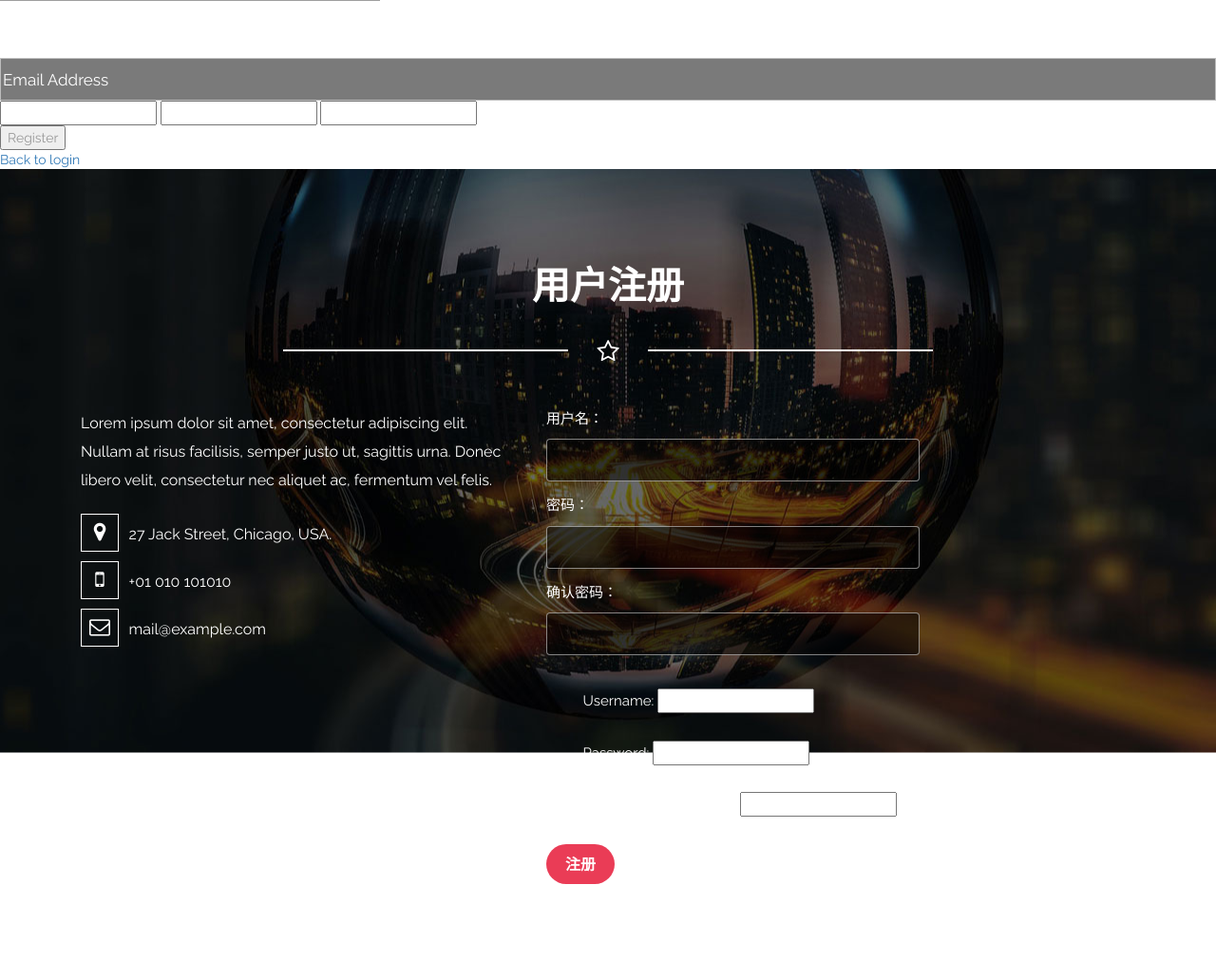
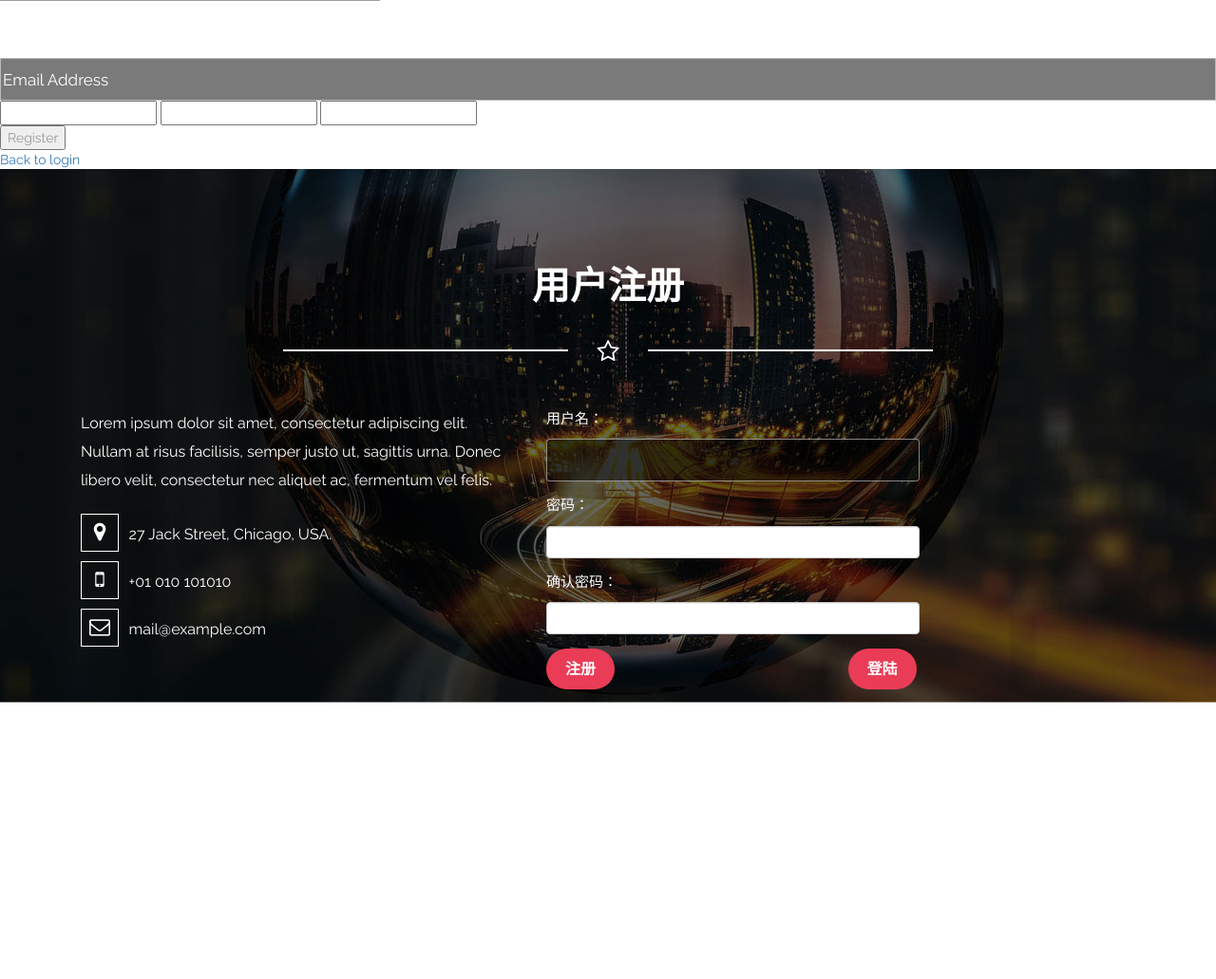
Before and after one commit to SeulYoung/ContractManagement, a Django app: page /registration.html in a window 1280 px wide. Shown: the part 299-1330 px from the top of the page at 95% size. After the commit the page ends 1039 px from the top, so only its background shows below. Run offline with Django 3.2, Linux system fonts and the light colour scheme; some libraries are stand-ins or nearby versions; some web fonts are replaced; grey boxes are pictures that could not be loaded.

Commit message:
界面完善，可以登录认证

```diff
--- a/app/forms.py
+++ b/app/forms.py
@@ -4,8 +4,8 @@ from django.contrib.auth.models import User
 
 class RegistrationForm(forms.Form):
     username = forms.CharField(label='Username', max_length=50)
-    password1 = forms.CharField(label='Password', widget=forms.PasswordInput)
-    password2 = forms.CharField(label='Password Confirmation', widget=forms.PasswordInput)
+    password1 = forms.CharField(label='Password1', widget=forms.PasswordInput)
+    password2 = forms.CharField(label='Password2', widget=forms.PasswordInput)
 
     def clean_username(self):
         username = self.cleaned_data.get('username')
--- a/app/views.py
+++ b/app/views.py
@@ -12,8 +12,6 @@ def landing(request):
 
 
 def login(request):
-    if request.user.is_authenticated:
-        return redirect('/profile.html')
     if request.method == "POST":
         form = LoginForm(request.POST)
         if form.is_valid():
@@ -25,22 +23,21 @@ def login(request):
                     auth.login(request, user)
                     return redirect('/profile.html')
             else:
-                return render(request, 'login.html', {'form': form, 'login_error': '密码错误'})
+                form.add_error('password', '密码错误')
+                return render(request, 'login.html', {'form': form})
     else:
         form = LoginForm()
     return render(request, 'login.html', {'form': form})
 
 
 def registration(request):
-    if request.user.is_authenticated:
-        return redirect('/profile.html')
     if request.method == "POST":
         form = RegistrationForm(request.POST)
         if form.is_valid():
             username = form.cleaned_data['username']
             password = form.cleaned_data['password2']
             User.objects.create_user(username=username, password=password)
-        return redirect('/login.html')
+            return redirect('/login.html')
     else:
         form = RegistrationForm()
     return render(request, 'registration.html', {'form': form})
--- a/templates/registration.html
+++ b/templates/registration.html
@@ -75,13 +75,13 @@
 				</ul>
 			</div>
 			<div class="col-lg-7 col-md-7 col-sm-12" data-aos="zoom-in">
-				<form action="#" method="post">
+				<form action="" method="post">
 					{% csrf_token %}
 					<div class="col-lg-8 col-md-8 col-sm-8">
 						<div class="control-group form-group">
 							<div class="controls">
 								<label>用户名：</label>
-								<input type="text" class="form-control" id="name" required data-validation-required-message="Please enter your name.">
+								<input type="text" class="form-control" id="name" name="username" required data-validation-required-message="Please enter your name.">
 								<p class="help-block"></p>
 							</div>
 						</div>
@@ -90,7 +90,7 @@
 						<div class="control-group form-group">
 							<div class="controls">
 								<label>密码：</label>
-								<input type="password" class="form-control" id="email" required data-validation-required-message="Please enter your email address.">
+								<input type="password" class="form-control" id="password1" name="password1" required data-validation-required-message="Please enter your email address.">
 							</div>
 						</div>
 					</div>
@@ -99,24 +99,24 @@
 						<div class="control-group form-group">
 							<div class="controls">
 								<label>确认密码：</label>
-								<input type="password" class="form-control" id="email" required data-validation-required-message="Please enter your email address.">
+								<input type="password" class="form-control" id="password2" name="password2" required data-validation-required-message="Please enter your email address.">
 							</div>
 						</div>
 					</div>
 					<div class="clearfix"></div>
 					{% for field in form %}
-					          <div class="fieldWrapper">
-						       {{ field.errors }}
-						       {{ field.label_tag }} {{ field }}
-						       {% if field.help_text %}
-						            <p class="help">{{ field.help_text|safe }}</p>
-						       {% endif %}
-						          </div>
-					       {% endfor %}
+						{{ field.errors }}
+						{% if field.help_text %}
+							<p class="help">{{ field.help_text|safe }}</p>
+						{% endif %}
+					{% endfor %}
 					<!-- For success/fail messages -->
-					<div class="col-lg-12 col-md-12 col-sm-12">
+					<div class="col-lg-6 col-md-6 col-sm-6">
 						<button type="submit" class="btn btn-primary">注册</button>
 					</div>
+					<div class="col-lg-6 col-md-6 col-sm-6">
+							<button onclick="location.href='login.html'" type="button" class="btn btn-primary">登陆</button>
+						</div>
 					<div class="clearfix"></div>
 				</form>
 			</div>
```
Also changed, not shown: templates/login.html (+12 -12 lines).
